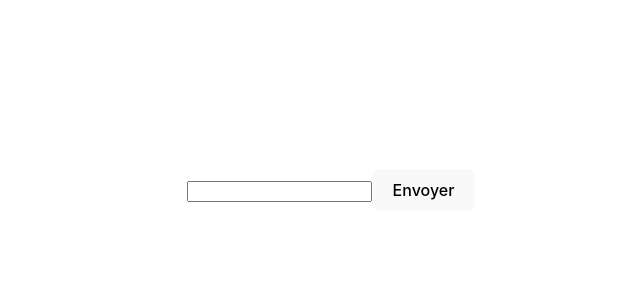
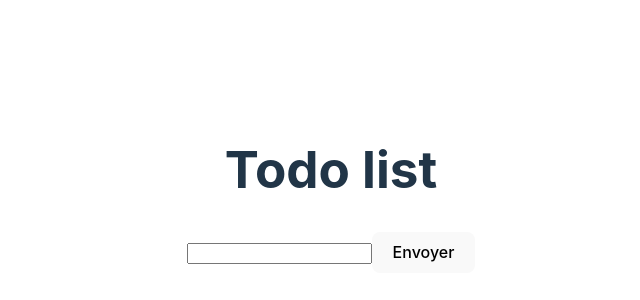
Before and after one commit to Tatiana-Juin/todo-list-react, a React (Vite) app: page / in a window 1280 px wide. Shown: the part 202-502 px from the top of the page, without its empty margins (309-949 px from the left). Built offline with nearby package versions, Linux system fonts and the light colour scheme.

Commit message:
Ajout du titre dans le fichier App.jsx

```diff
--- a/src/App.jsx
+++ b/src/App.jsx
@@ -39,6 +39,7 @@ function App() {
 
     return (
       <>
+        <h1>Todo list </h1>
         {/* POUR AFFICHER LE FORMULAIRE */}
         <form >
             <input type="text" onChange={handleValue}  />
```
